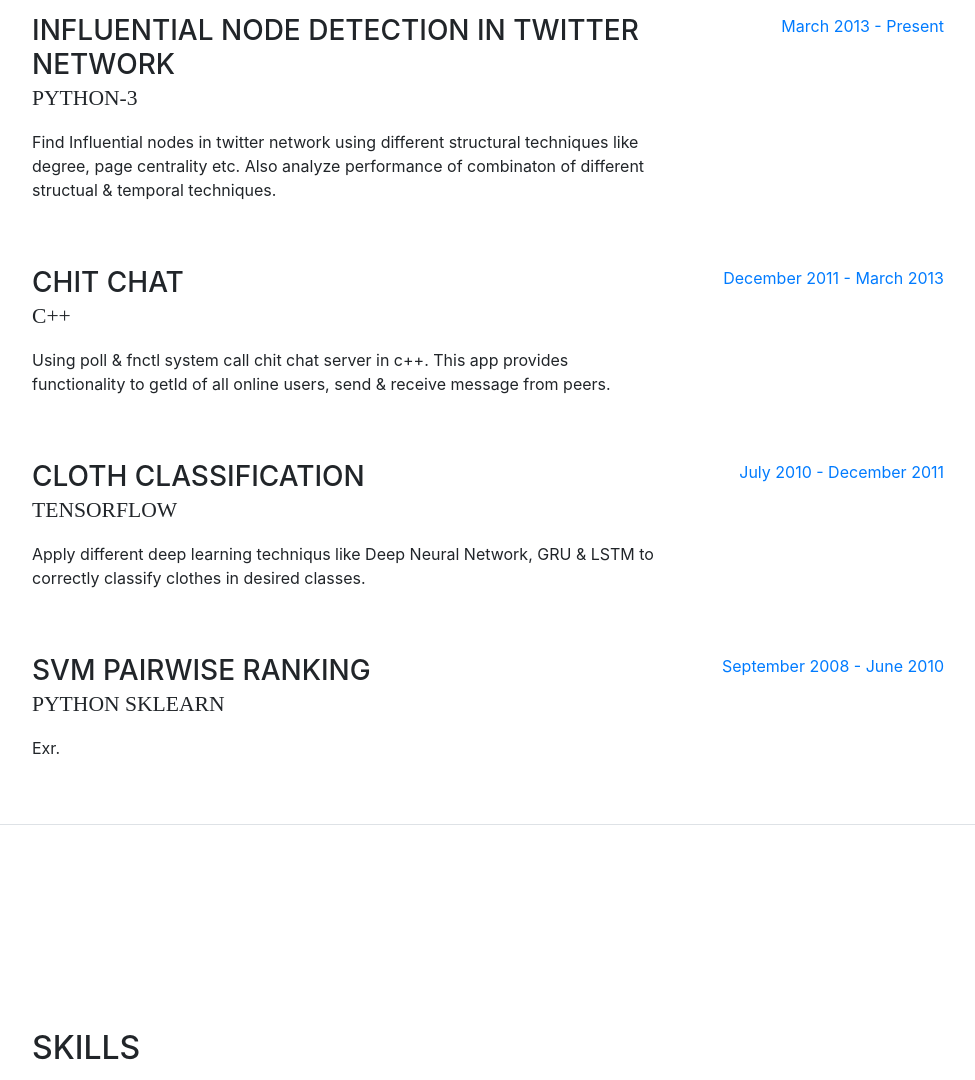
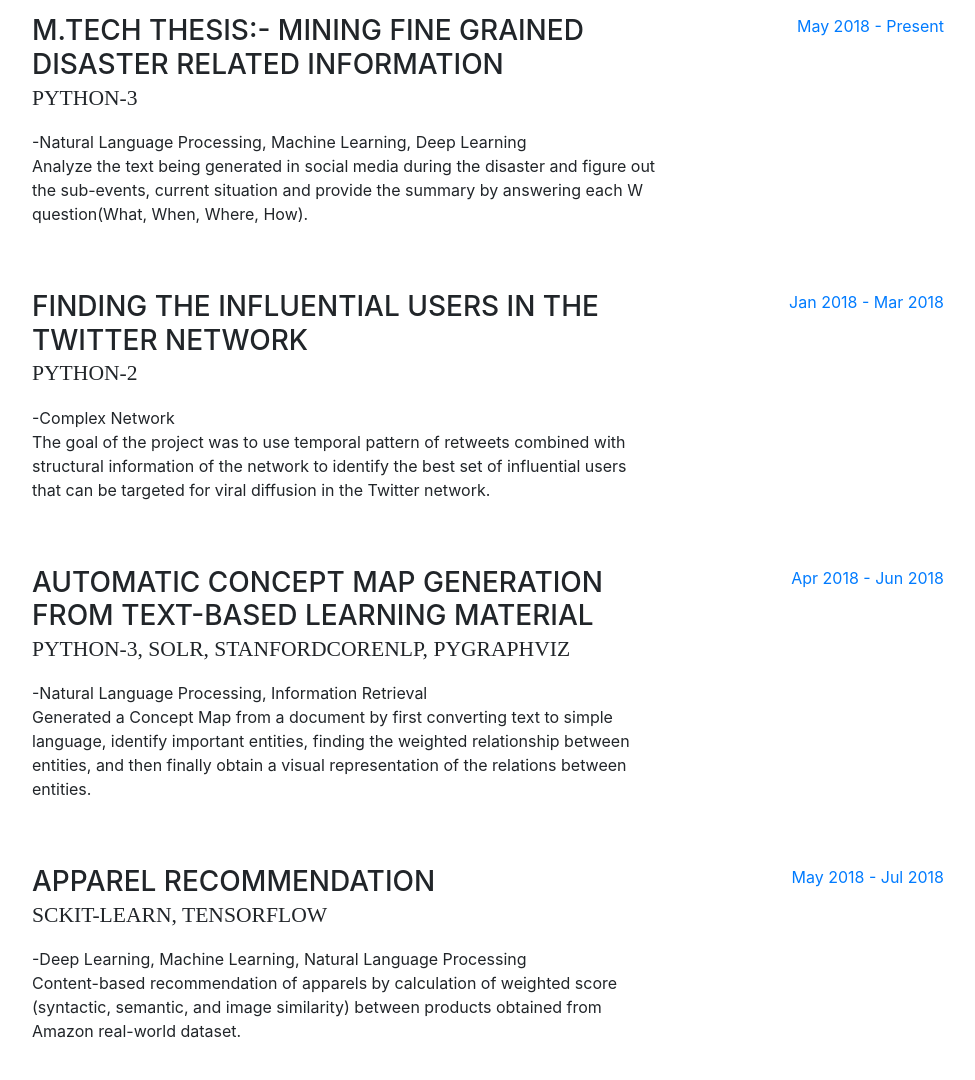
Before and after one commit to nikhil741/nikhil741.github.io, a website with bundled scripts: page index.html in a window 1280 px wide. Shown: the part 1720-2800 px from the top of the page, without its empty margins (288-1263 px from the left). Built offline with nearby package versions, Linux system fonts and the light colour scheme; a web font is replaced by a local one.

Commit message:
Update Projects

```diff
--- a/index.html
+++ b/index.html
@@ -57,10 +57,12 @@
           <li class="nav-item">
             <a class="nav-link js-scroll-trigger" href="#skills">Skills</a>
           </li>
+
+          <!--
           <li class="nav-item">
             <a class="nav-link js-scroll-trigger" href="#interests">Interests</a>
           </li>
-
+          -->
           <!--
           <li class="nav-item">
             <a class="nav-link js-scroll-trigger" href="#awards">Awards</a>
@@ -130,19 +132,19 @@
           <div class="resume-item d-flex flex-column flex-md-row mb-5">
             <div class="resume-content mr-auto">
               <h3 class="mb-0">Indian Institute of Tecnology, Kharagpur</h3>
-              <div class="subheading mb-3">Master of Technology</div>
+              <div class="subheading mb-3">Master of Technology - [M.Tech]</div>
               <div>Computer Science Engineering</div>
-              <p>GPA: 8.7</p>
+              <p>CGPA: 8.49</p>
             </div>
             <div class="resume-date text-md-right">
-              <span class="text-primary">July 2017 - May 2019</span>
+              <span class="text-primary">July 2017 - Present</span>
             </div>
           </div>
 
           <div class="resume-item d-flex flex-column flex-md-row">
             <div class="resume-content mr-auto">
               <h3 class="mb-0">Institute of Engineering and Tecnology, DAVV</h3>
-              <div class="subheading mb-3">Bachelour of Engineering</div>
+              <div class="subheading mb-3">Bachelour of Engineering - [B.E.]</div>
               <div>Computer Science Engineering</div>
               <p>Percentage: 77.33</p>
             </div>
@@ -160,46 +162,49 @@
 
           <div class="resume-item d-flex flex-column flex-md-row mb-5">
             <div class="resume-content mr-auto">
-              <h3 class="mb-0">Influential Node Detection in twitter Network</h3>
+              <h3 class="mb-0">M.Tech Thesis:- Mining Fine Grained Disaster Related Information</h3>
               <div class="subheading mb-3">python-3</div>
-              <p>Find Influential nodes in twitter network using different structural techniques like degree, page centrality etc.
-              Also analyze performance of combinaton of different structual & temporal techniques.</p>
+              <p>-Natural Language Processing, Machine Learning, Deep Learning</br>
+Analyze the text being generated in social media during the disaster and figure out the sub-events, current situation and provide the summary by answering each W question(What, When, Where, How).</p>
             </div>
             <div class="resume-date text-md-right">
-              <span class="text-primary">March 2013 - Present</span>
+              <span class="text-primary">May 2018 - Present</span>
             </div>
           </div>
 
           <div class="resume-item d-flex flex-column flex-md-row mb-5">
             <div class="resume-content mr-auto">
-              <h3 class="mb-0">Chit Chat</h3>
-              <div class="subheading mb-3">C++</div>
-              <p>Using poll & fnctl system call chit chat server in c++. This app provides functionality to getId of all online users, send & receive message from peers.</p>
+              <h3 class="mb-0">Finding the influential users in the Twitter network</h3>
+              <div class="subheading mb-3">Python-2</div>
+              <p>-Complex Network</br>
+The goal of the project was to use temporal pattern of retweets combined with structural information of the network to identify the best set of influential users that can be targeted for viral diffusion in the Twitter network.</p>
             </div>
             <div class="resume-date text-md-right">
-              <span class="text-primary">December 2011 - March 2013</span>
+              <span class="text-primary">Jan 2018 - Mar 2018</span>
             </div>
           </div>
 
           <div class="resume-item d-flex flex-column flex-md-row mb-5">
             <div class="resume-content mr-auto">
-              <h3 class="mb-0">Cloth Classification</h3>
-              <div class="subheading mb-3">tensorflow</div>
-              <p>Apply different deep learning techniqus like Deep Neural Network, GRU & LSTM to correctly classify clothes in desired classes.</p>
+              <h3 class="mb-0">Automatic Concept Map Generation from Text-based Learning Material</h3>
+              <div class="subheading mb-3">Python-3, Solr, StanfordCoreNLP, PyGraphviz</div>
+              <p>-Natural Language Processing, Information Retrieval</br>
+Generated a Concept Map from a document by first converting text to simple language, identify important entities, finding the weighted relationship between entities, and then finally obtain a visual representation of the relations between entities.</p>
             </div>
             <div class="resume-date text-md-right">
-              <span class="text-primary">July 2010 - December 2011</span>
+              <span class="text-primary">Apr 2018 - Jun 2018</span>
             </div>
           </div>
 
           <div class="resume-item d-flex flex-column flex-md-row">
             <div class="resume-content mr-auto">
-              <h3 class="mb-0">SVM Pairwise Ranking</h3>
-              <div class="subheading mb-3">Python sklearn</div>
-              <p>Exr.</p>
+              <h3 class="mb-0">Apparel Recommendation</h3>
+              <div class="subheading mb-3">Sckit-Learn, Tensorflow</div>
+              <p>-Deep Learning, Machine Learning, Natural Language Processing</br>
+Content-based recommendation of apparels by calculation of weighted score (syntactic, semantic, and image similarity) between products obtained from Amazon real-world dataset.</p>
             </div>
             <div class="resume-date text-md-right">
-              <span class="text-primary">September 2008 - June 2010</span>
+              <span class="text-primary">May 2018 - Jul 2018</span>
             </div>
           </div>
 
@@ -246,6 +251,8 @@
         </div>
       </section>
 
+
+<!--
       <section class="resume-section p-3 p-lg-5 d-flex flex-column" id="interests">
         <div class="my-auto">
           <h2 class="mb-5">Interests</h2>
@@ -253,7 +260,7 @@
           <p class="mb-0">When forced indoors, I follow a number of sci-fi and fantasy genre movies and television shows.</p>
         </div>
       </section>
-
+-->
 
 <!--
       <section class="resume-section p-3 p-lg-5 d-flex flex-column" id="awards">
```
